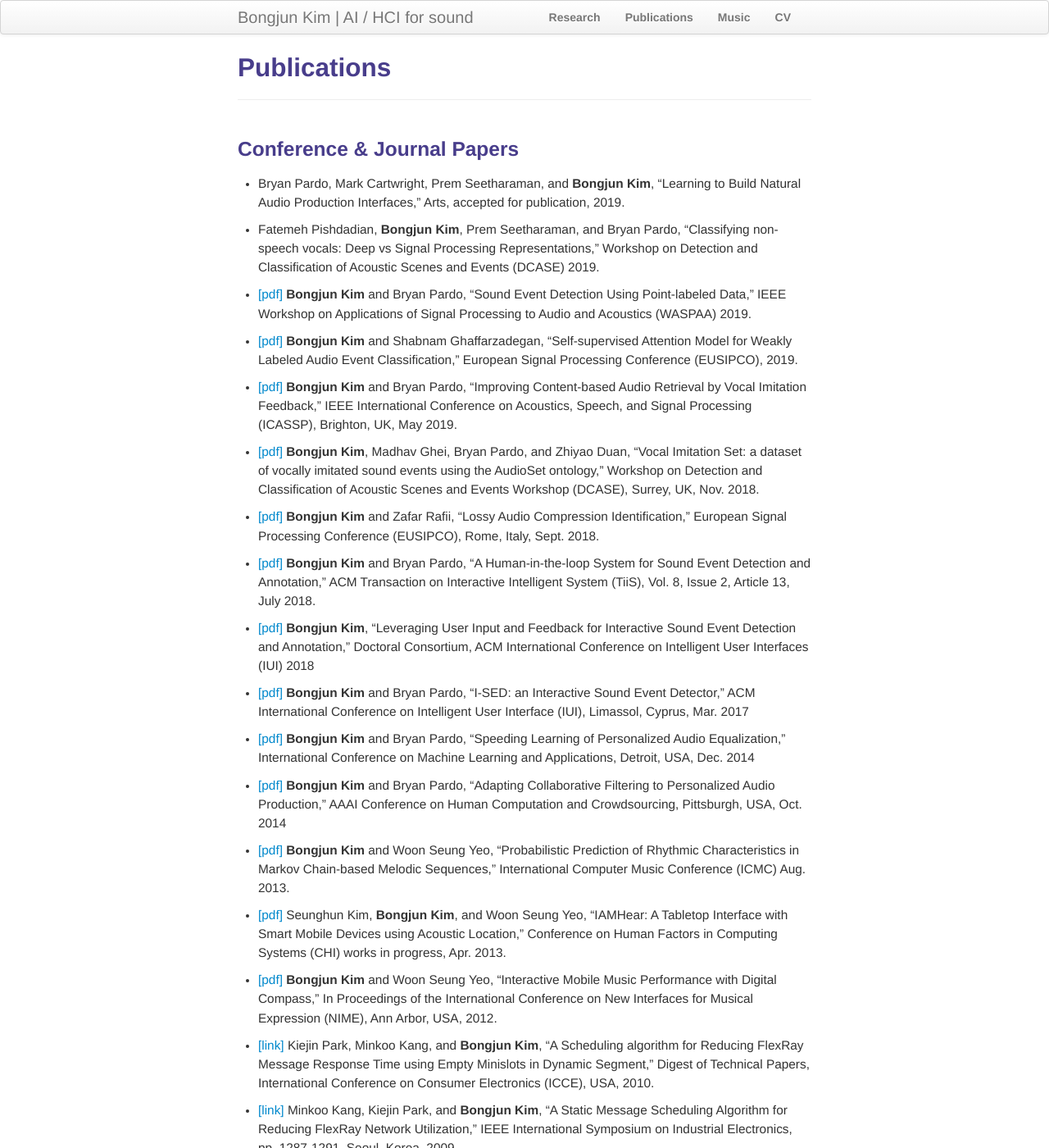
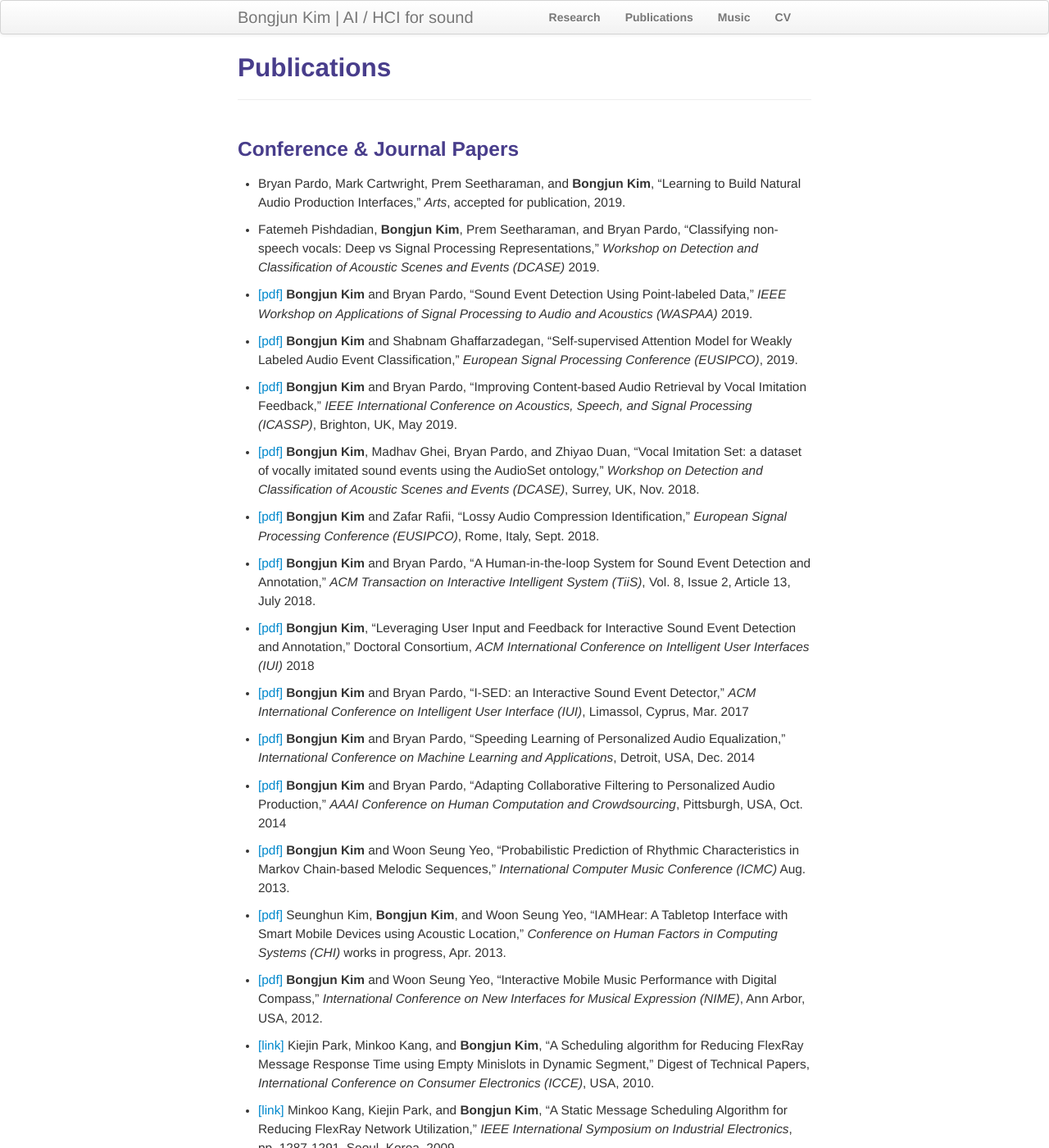
Before and after one commit to bongjun/bongjun.github.io, a Jekyll site: the page built from pages/publications.md, in a window 1280 px wide and 1400 px high. Shown: the whole window at 82% size. Built offline with Jekyll 4.4.1, drawn with Linux system fonts in a browser that asks for light colours; some of the changed text lies outside the part shown.

Commit message:
Update publications.md

```diff
--- a/pages/publications.md
+++ b/pages/publications.md
@@ -6,52 +6,52 @@ description: Bongjun Kim's publications
 
 ### Conference & Journal Papers
 
-* Bryan Pardo, Mark Cartwright, Prem Seetharaman, and **Bongjun Kim**, "Learning to Build Natural Audio Production Interfaces," Arts, accepted for publication, 2019.
+* Bryan Pardo, Mark Cartwright, Prem Seetharaman, and **Bongjun Kim**, "Learning to Build Natural Audio Production Interfaces," *Arts*, accepted for publication, 2019.
 
-* Fatemeh Pishdadian, **Bongjun Kim**, Prem Seetharaman, and Bryan Pardo, "Classifying non-speech vocals: Deep vs Signal Processing Representations," Workshop on Detection and Classification of Acoustic Scenes and Events (DCASE) 2019.
+* Fatemeh Pishdadian, **Bongjun Kim**, Prem Seetharaman, and Bryan Pardo, "Classifying non-speech vocals: Deep vs Signal Processing Representations," *Workshop on Detection and Classification of Acoustic Scenes and Events (DCASE)* 2019.
 
-* [[pdf]]({{ BASE_PATH }}/pages/files/papers/waspaa_2019_kim.pdf) **Bongjun Kim** and Bryan Pardo, "Sound Event Detection Using Point-labeled Data," IEEE Workshop on Applications of Signal Processing to Audio and Acoustics (WASPAA) 2019.
+* [[pdf]]({{ BASE_PATH }}/pages/files/papers/waspaa_2019_kim.pdf) **Bongjun Kim** and Bryan Pardo, "Sound Event Detection Using Point-labeled Data," *IEEE Workshop on Applications of Signal Processing to Audio and Acoustics (WASPAA)* 2019.
 
-* [[pdf]]({{ BASE_PATH }}/pages/files/papers/eusipco19_BK.pdf) **Bongjun Kim** and Shabnam Ghaffarzadegan, "Self-supervised Attention Model for Weakly Labeled Audio Event Classification," European Signal Processing Conference (EUSIPCO), 2019.
+* [[pdf]]({{ BASE_PATH }}/pages/files/papers/eusipco19_BK.pdf) **Bongjun Kim** and Shabnam Ghaffarzadegan, "Self-supervised Attention Model for Weakly Labeled Audio Event Classification," *European Signal Processing Conference (EUSIPCO)*, 2019.
 
-* [[pdf]]({{ BASE_PATH }}/pages/files/papers/icassp19_Kim.pdf) **Bongjun Kim** and Bryan Pardo, "Improving Content-based Audio Retrieval by Vocal Imitation Feedback," IEEE International Conference on Acoustics, Speech, and Signal Processing (ICASSP), Brighton, UK, May 2019.
+* [[pdf]]({{ BASE_PATH }}/pages/files/papers/icassp19_Kim.pdf) **Bongjun Kim** and Bryan Pardo, "Improving Content-based Audio Retrieval by Vocal Imitation Feedback," *IEEE International Conference on Acoustics, Speech, and Signal Processing (ICASSP)*, Brighton, UK, May 2019.
 
-* [[pdf]]({{ BASE_PATH }}/pages/files/papers/DCASE2018Workshop_Kim_135.pdf) **Bongjun Kim**, Madhav Ghei, Bryan Pardo, and Zhiyao Duan, "Vocal Imitation Set: a dataset of vocally imitated sound events using the AudioSet ontology," Workshop on Detection and Classification of Acoustic Scenes and Events Workshop (DCASE), Surrey, UK, Nov. 2018.
+* [[pdf]]({{ BASE_PATH }}/pages/files/papers/DCASE2018Workshop_Kim_135.pdf) **Bongjun Kim**, Madhav Ghei, Bryan Pardo, and Zhiyao Duan, "Vocal Imitation Set: a dataset of vocally imitated sound events using the AudioSet ontology," *Workshop on Detection and Classification of Acoustic Scenes and Events (DCASE)*, Surrey, UK, Nov. 2018.
 
 
-* [[pdf]]({{ BASE_PATH }}/pages/files/papers/Kim-Rafii_eusipco2018.pdf) **Bongjun Kim** and Zafar Rafii, "Lossy Audio Compression Identification," European Signal Processing Conference (EUSIPCO), Rome, Italy, Sept. 2018.
+* [[pdf]]({{ BASE_PATH }}/pages/files/papers/Kim-Rafii_eusipco2018.pdf) **Bongjun Kim** and Zafar Rafii, "Lossy Audio Compression Identification," *European Signal Processing Conference (EUSIPCO)*, Rome, Italy, Sept. 2018.
 
 
-* [[pdf]]({{ BASE_PATH }}/pages/files/papers/kim_pardo_tiis_2018.pdf) **Bongjun Kim** and Bryan Pardo, "A Human-in-the-loop System for Sound Event Detection and Annotation," ACM Transaction on Interactive Intelligent System (TiiS), Vol. 8, Issue 2, Article 13, July 2018.
+* [[pdf]]({{ BASE_PATH }}/pages/files/papers/kim_pardo_tiis_2018.pdf) **Bongjun Kim** and Bryan Pardo, "A Human-in-the-loop System for Sound Event Detection and Annotation," *ACM Transaction on Interactive Intelligent System (TiiS)*, Vol. 8, Issue 2, Article 13, July 2018.
 
 
-* [[pdf]]({{ BASE_PATH }}/pages/files/papers/kim_iui_2018.pdf) **Bongjun Kim**, "Leveraging User Input and Feedback for Interactive Sound Event Detection and Annotation," Doctoral Consortium, ACM International Conference on Intelligent User Interfaces (IUI) 2018
+* [[pdf]]({{ BASE_PATH }}/pages/files/papers/kim_iui_2018.pdf) **Bongjun Kim**, "Leveraging User Input and Feedback for Interactive Sound Event Detection and Annotation," Doctoral Consortium, *ACM International Conference on Intelligent User Interfaces (IUI)* 2018
 
-* [[pdf]]({{ BASE_PATH }}/pages/files/papers/Kim_Pardo_IUI2017.pdf) **Bongjun Kim** and Bryan Pardo, "I-SED: an Interactive Sound Event Detector," ACM International Conference on Intelligent User Interface (IUI), Limassol, Cyprus, Mar. 2017
+* [[pdf]]({{ BASE_PATH }}/pages/files/papers/Kim_Pardo_IUI2017.pdf) **Bongjun Kim** and Bryan Pardo, "I-SED: an Interactive Sound Event Detector," *ACM International Conference on Intelligent User Interface (IUI)*, Limassol, Cyprus, Mar. 2017
 
-* [[pdf]]({{ BASE_PATH }}/pages/files/papers/Kim_Pardo_ICMLA2014.pdf) **Bongjun Kim** and Bryan Pardo, "Speeding Learning of Personalized Audio Equalization," International Conference on Machine Learning and Applications, Detroit, USA, Dec. 2014
+* [[pdf]]({{ BASE_PATH }}/pages/files/papers/Kim_Pardo_ICMLA2014.pdf) **Bongjun Kim** and Bryan Pardo, "Speeding Learning of Personalized Audio Equalization," *International Conference on Machine Learning and Applications*, Detroit, USA, Dec. 2014
 
-* [[pdf]]({{ BASE_PATH }}/pages/files/papers/HCOMP_CRC_Kim.pdf) **Bongjun Kim** and Bryan Pardo, "Adapting Collaborative Filtering to Personalized Audio Production," AAAI Conference on Human Computation and Crowdsourcing, Pittsburgh, USA, Oct. 2014
+* [[pdf]]({{ BASE_PATH }}/pages/files/papers/HCOMP_CRC_Kim.pdf) **Bongjun Kim** and Bryan Pardo, "Adapting Collaborative Filtering to Personalized Audio Production," *AAAI Conference on Human Computation and Crowdsourcing*, Pittsburgh, USA, Oct. 2014
 
-* [[pdf]]({{ BASE_PATH }}/pages/files/papers/probabilistic-prediction-of-rhythmic-characteristics.pdf) **Bongjun Kim** and Woon Seung Yeo, "Probabilistic Prediction of Rhythmic Characteristics in Markov Chain-based Melodic Sequences," International Computer Music Conference (ICMC) Aug. 2013.
+* [[pdf]]({{ BASE_PATH }}/pages/files/papers/probabilistic-prediction-of-rhythmic-characteristics.pdf) **Bongjun Kim** and Woon Seung Yeo, "Probabilistic Prediction of Rhythmic Characteristics in Markov Chain-based Melodic Sequences," *International Computer Music Conference (ICMC)* Aug. 2013.
 
-* [[pdf]](https://dl.acm.org/citation.cfm?id=2468628) Seunghun Kim, **Bongjun Kim**, and Woon Seung Yeo, "IAMHear: A Tabletop Interface with Smart Mobile Devices using Acoustic Location," Conference on Human Factors in Computing Systems (CHI) works in progress, Apr. 2013.
+* [[pdf]](https://dl.acm.org/citation.cfm?id=2468628) Seunghun Kim, **Bongjun Kim**, and Woon Seung Yeo, "IAMHear: A Tabletop Interface with Smart Mobile Devices using Acoustic Location," *Conference on Human Factors in Computing Systems (CHI)* works in progress, Apr. 2013.
 
-* [[pdf]]({{ BASE_PATH }}/pages/files/papers/nime2012_170.pdf) **Bongjun Kim** and Woon Seung Yeo, “Interactive Mobile Music Performance with Digital Compass,” In Proceedings of the International Conference on New Interfaces for Musical Expression (NIME), Ann Arbor, USA, 2012.
+* [[pdf]]({{ BASE_PATH }}/pages/files/papers/nime2012_170.pdf) **Bongjun Kim** and Woon Seung Yeo, “Interactive Mobile Music Performance with Digital Compass,” *International Conference on New Interfaces for Musical Expression (NIME)*, Ann Arbor, USA, 2012.
 
-* [[link]](http://ieeexplore.ieee.org/document/5418946/) Kiejin Park, Minkoo Kang, and **Bongjun Kim**, “A Scheduling algorithm for Reducing FlexRay Message Response Time using Empty Minislots in Dynamic Segment,” Digest of Technical Papers, International Conference on Consumer Electronics (ICCE), USA, 2010.
+* [[link]](http://ieeexplore.ieee.org/document/5418946/) Kiejin Park, Minkoo Kang, and **Bongjun Kim**, “A Scheduling algorithm for Reducing FlexRay Message Response Time using Empty Minislots in Dynamic Segment,” Digest of Technical Papers, *International Conference on Consumer Electronics (ICCE)*, USA, 2010.
 
-* [[link]](http://ieeexplore.ieee.org/document/5214710/) Minkoo Kang, Kiejin Park, and **Bongjun Kim**, “A Static Message Scheduling Algorithm for Reducing FlexRay Network Utilization,” IEEE International Symposium on Industrial Electronics, pp. 1287-1291, Seoul, Korea, 2009.
+* [[link]](http://ieeexplore.ieee.org/document/5214710/) Minkoo Kang, Kiejin Park, and **Bongjun Kim**, “A Static Message Scheduling Algorithm for Reducing FlexRay Network Utilization,” *IEEE International Symposium on Industrial Electronics*, pp. 1287-1291, Seoul, Korea, 2009.
 
-* [[link]](http://ieeexplore.ieee.org/abstract/document/5012290/) **Bongjun Kim** and Kiejin Park, “Probabilistic Delay Model of Dynamic Message Frame in FlexRay Protocol,” IEEE Transaction on Consumer Electronics, Vol. 55, Issue 1, pp. 77-82, Feb. 2009.
+* [[link]](http://ieeexplore.ieee.org/abstract/document/5012290/) **Bongjun Kim** and Kiejin Park, “Probabilistic Delay Model of Dynamic Message Frame in FlexRay Protocol,” *IEEE Transaction on Consumer Electronics*, Vol. 55, Issue 1, pp. 77-82, Feb. 2009.
 
-* [[link]](http://search.ieice.org/bin/summary.php?id=e92-b_4_1086) Bumjoo Park, Kiejin Park, and **Bongjun Kim**, “A Performance Isolation Mechanism Based on Fuzzy Technique for Web Server Loading Balancing,” The Institute of Electronics, Information and Communication Engineers Transactions on Communications, Vol.E92-B, No.4, pp. 1086-1093, Apr. 2009.
+* [[link]](http://search.ieice.org/bin/summary.php?id=e92-b_4_1086) Bumjoo Park, Kiejin Park, and **Bongjun Kim**, “A Performance Isolation Mechanism Based on Fuzzy Technique for Web Server Loading Balancing,” *The Institute of Electronics, Information and Communication Engineers Transactions on Communications*, Vol.E92-B, No.4, pp. 1086-1093, Apr. 2009.
 
-* [[link]](http://ieeexplore.ieee.org/document/4618345/) **Bongjun Kim** and Kiejin Park, “Analysis of Frame Delay Probability in the FlexRay Dynamic Segment,” The 6th IEEE International Conference on Industrial Informatics, pp. 1519-1522, Daejeon, Korea, 2008.
+* [[link]](http://ieeexplore.ieee.org/document/4618345/) **Bongjun Kim** and Kiejin Park, “Analysis of Frame Delay Probability in the FlexRay Dynamic Segment,” *The 6th IEEE International Conference on Industrial Informatics*, pp. 1519-1522, Daejeon, Korea, 2008.
 
-* [[link]](http://ieeexplore.ieee.org/document/4758178/) Minkoo Kang, Kiejin Park, and **Bongjun Kim**, “PDO Packing Mechanism for Minimizing CANopen Network Utilization,”The 34th Annual Conference of the IEEE Industrial Electronics Society, pp.1516-1519, Nov. 2008.
+* [[link]](http://ieeexplore.ieee.org/document/4758178/) Minkoo Kang, Kiejin Park, and **Bongjun Kim**, “PDO Packing Mechanism for Minimizing CANopen Network Utilization,” *The 34th Annual Conference of the IEEE Industrial Electronics Society*, pp.1516-1519, Nov. 2008.
 
-* [[link]](http://ieeexplore.ieee.org/document/4682212/) Minkoo Kang, Kiejin Park, and **Bongjun Kim**, “Determining the Size of a Static Segment and Analyzing the Utilization of In-vehicle FlexRay Network,” Third International Conference on Convergence and Hybrid Information Technology, Vol. 2, pp.50-53, Nov. 2008.
+* [[link]](http://ieeexplore.ieee.org/document/4682212/) Minkoo Kang, Kiejin Park, and **Bongjun Kim**, “Determining the Size of a Static Segment and Analyzing the Utilization of In-vehicle FlexRay Network,” *Third International Conference on Convergence and Hybrid Information Technology*, Vol. 2, pp.50-53, Nov. 2008.
 
 
 ### Patents
```
